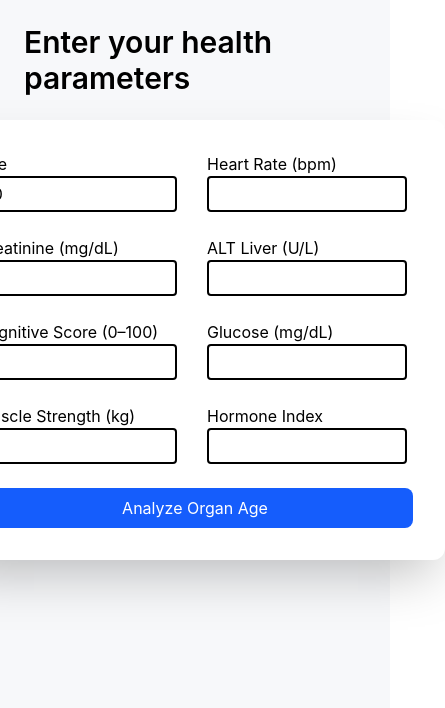
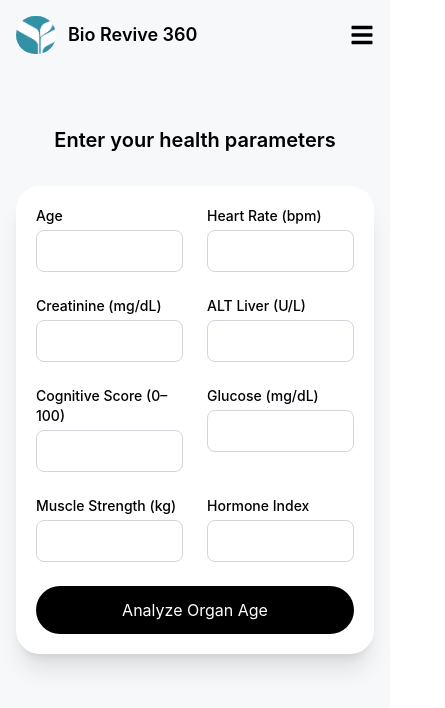
Before and after one commit to ankitsensei/bio-revive-360, a React (Vite) app: page /OrganBiologicalAge in a window 390 px wide. Shown: the top 708 px of the page, 445 px wide, since content can reach past the window. Built offline with nearby package versions, Linux system fonts and the light colour scheme.

Commit message:
responsive

```diff
--- a/src/pages/OrganBiologicalAge.tsx
+++ b/src/pages/OrganBiologicalAge.tsx
@@ -1,6 +1,7 @@
 import { useState } from "react";
 import { useForm } from "react-hook-form";
 import type { SubmitHandler } from "react-hook-form";
+import Navbar from "../components/Navbar";
 
 type Inputs = {
   age: number;
@@ -28,7 +29,11 @@ const OrganBiologicalAge = () => {
   const [organAges, setOrganAges] = useState<OrganAges | null>(null);
   const [chronologicalAge, setChronologicalAge] = useState<number>(0);
 
-  const { register, handleSubmit, formState: { errors } } = useForm<Inputs>({ mode: "onBlur" });
+  const {
+    register,
+    handleSubmit,
+    formState: { errors },
+  } = useForm<Inputs>({ mode: "onBlur" });
 
   const calculateOrganAges = (data: Inputs) => {
     setChronologicalAge(data.age);
@@ -43,21 +48,13 @@ const OrganBiologicalAge = () => {
       hormoneIndex: 1.0,
     };
 
-    const heartDev = Math.abs((data.heartRate - ideal.heartRate) / ideal.heartRate);
-    const kidneyDev = Math.abs((data.creatinine - ideal.creatinine) / ideal.creatinine);
-    const liverDev = Math.abs((data.altLiver - ideal.altLiver) / ideal.altLiver);
-    const brainDev = Math.abs((ideal.cognitiveScore - data.cognitiveScore) / ideal.cognitiveScore);
-    const metabolicDev = Math.abs((data.glucose - ideal.glucose) / ideal.glucose);
-    const muscleDev = Math.abs((ideal.muscleStrength - data.muscleStrength) / ideal.muscleStrength);
-    const hormoneDev = Math.abs((data.hormoneIndex - ideal.hormoneIndex) / ideal.hormoneIndex);
-
-    const heartAge = Math.round(data.age + heartDev * 25);
-    const kidneyAge = Math.round(data.age + kidneyDev * 20);
-    const liverAge = Math.round(data.age + liverDev * 15);
-    const brainAge = Math.round(data.age + brainDev * 25);
-    const metabolicAge = Math.round(data.age + metabolicDev * 20);
-    const muscleAge = Math.round(data.age + muscleDev * 18);
-    const hormoneAge = Math.round(data.age + hormoneDev * 18);
+    const heartAge = Math.round(data.age + Math.abs((data.heartRate - ideal.heartRate) / ideal.heartRate) * 25);
+    const kidneyAge = Math.round(data.age + Math.abs((data.creatinine - ideal.creatinine) / ideal.creatinine) * 20);
+    const liverAge = Math.round(data.age + Math.abs((data.altLiver - ideal.altLiver) / ideal.altLiver) * 15);
+    const brainAge = Math.round(data.age + Math.abs((ideal.cognitiveScore - data.cognitiveScore) / ideal.cognitiveScore) * 25);
+    const metabolicAge = Math.round(data.age + Math.abs((data.glucose - ideal.glucose) / ideal.glucose) * 20);
+    const muscleAge = Math.round(data.age + Math.abs((ideal.muscleStrength - data.muscleStrength) / ideal.muscleStrength) * 18);
+    const hormoneAge = Math.round(data.age + Math.abs((data.hormoneIndex - ideal.hormoneIndex) / ideal.hormoneIndex) * 18);
 
     const overall = Math.round(
       (heartAge + kidneyAge + liverAge + brainAge + metabolicAge + muscleAge + hormoneAge) / 7
@@ -79,205 +76,127 @@ const OrganBiologicalAge = () => {
 
   const getAgeBarColor = (overall: number, chrono: number) => {
     const diff = overall - chrono;
-    if (diff <= 0) return "#22c55e"; // green → excellent
-    if (diff <= 5) return "#eab308"; // yellow → good
-    if (diff <= 15) return "#f97316"; // orange → caution
-    return "#ef4444"; // red → alert
+    if (diff <= 0) return "#22c55e";
+    if (diff <= 5) return "#eab308";
+    if (diff <= 15) return "#f97316";
+    return "#ef4444";
   };
 
   const getHealthMessage = (overall: number, chrono: number) => {
     const diff = overall - chrono;
-    if (diff <= 0) return "✅ Excellent! Your biological markers are strong.";
-    if (diff <= 5) return "👍 Good! Some markers could be optimized.";
-    if (diff <= 15) return "⚠️ Caution! Some markers are above ideal levels.";
-    return "🚨 Alert! Your biological age is significantly higher than your chronological age.";
+    if (diff <= 0) return "Excellent! Your biological markers are strong.";
+    if (diff <= 5) return "Good! Some markers could be optimized.";
+    if (diff <= 15) return "Caution! Some markers are above ideal levels.";
+    return "Alert! Your biological age is significantly higher than your chronological age.";
   };
 
   return (
-    <div className="w-full min-h-screen flex flex-col items-center bg-[#F7F8FA] p-6">
-      <p className="text-3xl font-semibold mb-6">Enter your health parameters</p>
+    <div className="min-h-screen w-full bg-[#F7F8FA]">
+      <Navbar />
+      <div className="px-4 sm:px-6 md:px-10 lg:px-20 xl:px-32 py-8 flex flex-col items-center">
+        <h1 className="text-xl sm:text-2xl md:text-3xl font-semibold text-center mb-8 mt-6">
+          Enter your health parameters
+        </h1>
 
-      <div className="w-125 max-w-3xl bg-white p-8 shadow-2xl rounded-xl">
-        <form onSubmit={handleSubmit(onSubmit)} className="flex flex-col gap-6">
-          {/* Age & Heart Rate */}
-          <div className="flex gap-6">
-            <div className="flex flex-col w-full">
-              <label>Age</label>
+        <div className="w-full md:w-125 max-w-4xl bg-white rounded-3xl shadow-xl p-5 sm:p-8 md:p-10">
+          <form onSubmit={handleSubmit(onSubmit)} className="grid grid-cols-2 md:grid-cols-2 gap-6">
+
+            {/* Responsive Input Row Component */}
+            {[
+              ["age", "Age", 18, 120],
+              ["heartRate", "Heart Rate (bpm)", 30, 220],
+              ["creatinine", "Creatinine (mg/dL)", 0.1, 15],
+              ["altLiver", "ALT Liver (U/L)", 5, 1000],
+              ["cognitiveScore", "Cognitive Score (0–100)", 0, 100],
+              ["glucose", "Glucose (mg/dL)", 20, 600],
+              ["muscleStrength", "Muscle Strength (kg)", 1, 500],
+              ["hormoneIndex", "Hormone Index", 0, 1000],
+            ].map(([name, label, min, max]) => (
+              <div key={name} className="flex flex-col">
+                <label className="text-sm font-medium mb-1">{label}</label>
                 <input
                   type="number"
-                defaultValue={20}
-                className="inputField"
-                {...register("age", {
+                  step="any"
+                  className="w-full border border-gray-300 rounded-lg px-3 py-2 focus:outline-none focus:ring-2 focus:ring-black"
+                  {...register(name as keyof Inputs, {
                     valueAsNumber: true,
-                  required: "Age is required.",
-                  min: { value: 18, message: "Age must be at least 18 years." },
-                  max: { value: 120, message: "Age cannot exceed 120 years." },
+                    required: `${label} is required.`,
+                    min: { value: Number(min), message: `Minimum ${min}.` },
+                    max: { value: Number(max), message: `Maximum ${max}.` },
                   })}
                 />
-              {errors.age && <p className="text-sm text-red-500">{errors.age.message}</p>}
+                {errors[name as keyof Inputs] && (
+                  <p className="text-sm text-red-500 mt-1">
+                    {errors[name as keyof Inputs]?.message as string}
+                  </p>
+                )}
               </div>
+            ))}
 
-            <div className="flex flex-col w-full">
-              <label>Heart Rate (bpm)</label>
-              <input
-                type="number"
-                className="inputField"
-                {...register("heartRate", {
-                  valueAsNumber: true,
-                  required: "Heart rate is required.",
-                  min: { value: 30, message: "Minimum 30 bpm." },
-                  max: { value: 220, message: "Maximum 220 bpm." },
-                })}
-              />
-              {errors.heartRate && <p className="text-sm text-red-500">{errors.heartRate.message}</p>}
-            </div>
-          </div>
-
-          {/* Creatinine & ALT */}
-          <div className="flex gap-6">
-            <div className="flex flex-col w-full">
-              <label>Creatinine (mg/dL)</label>
-              <input
-                type="number"
-                step="0.01"
-                className="inputField"
-                {...register("creatinine", {
-                  valueAsNumber: true,
-                  required: "Creatinine level is required.",
-                  min: { value: 0.1, message: "Minimum 0.1 mg/dL." },
-                  max: { value: 15, message: "Maximum 15 mg/dL." },
-                })}
-              />
-              {errors.creatinine && <p className="text-sm text-red-500">{errors.creatinine.message}</p>}
-            </div>
-
-            <div className="flex flex-col w-full">
-              <label>ALT Liver (U/L)</label>
-              <input
-                type="number"
-                className="inputField"
-                {...register("altLiver", {
-                  valueAsNumber: true,
-                  required: "ALT level is required.",
-                  min: { value: 5, message: "Minimum 5 U/L." },
-                  max: { value: 1000, message: "Maximum 1000 U/L." },
-                })}
-              />
-              {errors.altLiver && <p className="text-sm text-red-500">{errors.altLiver.message}</p>}
-            </div>
-          </div>
-
-          {/* Cognitive & Glucose */}
-          <div className="flex gap-6">
-            <div className="flex flex-col w-full">
-              <label>Cognitive Score (0–100)</label>
-              <input
-                type="number"
-                className="inputField"
-                {...register("cognitiveScore", {
-                  valueAsNumber: true,
-                  required: "Cognitive score is required.",
-                  min: { value: 0, message: "Cannot be negative." },
-                  max: { value: 100, message: "Cannot exceed 100." },
-                })}
-              />
-              {errors.cognitiveScore && <p className="text-sm text-red-500">{errors.cognitiveScore.message}</p>}
-            </div>
-
-            <div className="flex flex-col w-full">
-              <label>Glucose (mg/dL)</label>
-              <input
-                type="number"
-                className="inputField"
-                {...register("glucose", {
-                  valueAsNumber: true,
-                  required: "Glucose level is required.",
-                  min: { value: 20, message: "Minimum 20 mg/dL." },
-                  max: { value: 600, message: "Maximum 600 mg/dL." },
-                })}
-              />
-              {errors.glucose && <p className="text-sm text-red-500">{errors.glucose.message}</p>}
-            </div>
-          </div>
-
-          {/* Muscle & Hormone */}
-          <div className="flex gap-6">
-            <div className="flex flex-col w-full">
-              <label>Muscle Strength (kg)</label>
-              <input
-                type="number"
-                className="inputField"
-                {...register("muscleStrength", {
-                  valueAsNumber: true,
-                  required: "Muscle strength is required.",
-                  min: { value: 1, message: "Minimum 1 kg." },
-                  max: { value: 500, message: "Maximum 500 kg." },
-                })}
-              />
-              {errors.muscleStrength && <p className="text-sm text-red-500">{errors.muscleStrength.message}</p>}
-            </div>
-
-            <div className="flex flex-col w-full">
-              <label>Hormone Index</label>
-              <input
-                type="number"
-                step="0.01"
-                className="inputField"
-                {...register("hormoneIndex", {
-                  valueAsNumber: true,
-                  required: "Hormone index is required.",
-                  min: { value: 0, message: "Cannot be negative." },
-                  max: { value: 1000, message: "Value too high." },
-                })}
-              />
-              {errors.hormoneIndex && <p className="text-sm text-red-500">{errors.hormoneIndex.message}</p>}
-            </div>
-          </div>
-
-          <button type="submit" className="bg-blue-600 text-white py-2 rounded-lg hover:bg-blue-700 transition">
+            <button
+              type="submit"
+              className="col-span-2 w-full bg-black text-white py-3 rounded-full hover:bg-gray-800 transition"
+            >
               Analyze Organ Age
             </button>
           </form>
 
-        {/* RESULT SECTION */}
+          {/* RESULTS */}
           {organAges && (
-          <div className="mt-12 space-y-10">
+            <div className="mt-12 space-y-8">
 
-            {/* Overall Age Bar */}
-            <div className="bg-gray-50 rounded-xl p-6 shadow-sm">
-              <h2 className="text-xl font-semibold text-gray-700 mb-4">Overall Biological Age</h2>
+              {/* Overall Card */}
+              <div className="bg-gray-50 rounded-2xl p-5 sm:p-6 shadow-sm">
+                <h2 className="text-lg sm:text-xl font-semibold mb-4">
+                  Overall Biological Age
+                </h2>
 
-              <div className="flex items-center justify-between mb-2">
-                <span className="text-gray-500">Biological Age</span>
+                <div className="flex justify-between items-center mb-2 text-sm sm:text-base">
+                  <span>Biological Age</span>
                   <span
-                  className="font-bold text-2xl"
-                  style={{ color: getAgeBarColor(organAges.overall, chronologicalAge) }}
+                    className="font-bold text-xl sm:text-2xl"
+                    style={{
+                      color: getAgeBarColor(
+                        organAges.overall,
+                        chronologicalAge
+                      ),
+                    }}
                   >
                     {organAges.overall} years
                   </span>
                 </div>
 
-              {/* Age Bar */}
-              <div className="w-full bg-gray-200 h-4 rounded-full mb-2">
+                <div className="w-full bg-gray-200 h-3 sm:h-4 rounded-full">
                   <div
-                  className="h-4 rounded-full transition-all"
+                    className="h-full rounded-full transition-all duration-500"
                     style={{
-                    width: `${Math.min((organAges.overall / 100) * 100, 100)}%`,
-                    backgroundColor: getAgeBarColor(organAges.overall, chronologicalAge),
+                      width: `${Math.min(
+                        (organAges.overall / 100) * 100,
+                        100
+                      )}%`,
+                      backgroundColor: getAgeBarColor(
+                        organAges.overall,
+                        chronologicalAge
+                      ),
                     }}
                   />
                 </div>
 
-              {/* Dynamic Message */}
-              <div className="text-center text-gray-700 text-sm mt-2">
-                {getHealthMessage(organAges.overall, chronologicalAge)}
-              </div>
+                <p className="text-center text-sm mt-3">
+                  {getHealthMessage(
+                    organAges.overall,
+                    chronologicalAge
+                  )}
+                </p>
               </div>
 
-            {/* Organ Breakdown */}
+              {/* Breakdown Grid */}
               <div>
-              <h3 className="text-lg font-semibold text-gray-700 mb-4">Organ Breakdown</h3>
-              <div className="grid grid-cols-2 gap-4 text-gray-700">
+                <h3 className="text-base sm:text-lg font-semibold mb-4">
+                  Organ Breakdown
+                </h3>
+
+                <div className="grid grid-cols-1 sm:grid-cols-2 lg:grid-cols-3 gap-4 text-sm sm:text-base">
                   <div>❤️ Heart: {organAges.heart}</div>
                   <div>🧠 Brain: {organAges.brain}</div>
                   <div>🩺 Kidney: {organAges.kidney}</div>
@@ -292,6 +211,7 @@ const OrganBiologicalAge = () => {
           )}
         </div>
       </div>
+    </div>
   );
 };
 
--- a/src/pages/OrganBiologicalAge2.tsx
+++ b/src/pages/OrganBiologicalAge2.tsx
@@ -1,6 +1,7 @@
 import { useState } from "react";
 import { useForm } from "react-hook-form";
 import type { SubmitHandler } from "react-hook-form";
+import Navbar from "../components/Navbar";
 
 type Inputs = {
   age: number;
@@ -139,15 +140,16 @@ export default function OrganBiologicalAge2() {
   };
 
   return (
-    <div className="w-full min-h-screen flex flex-col items-center bg-gray-100 p-6">
+    <div className="w-full min-h-screen flex flex-col items-center bg-[#F7F8FA] lg:px-40 lg:pt-10 pb-20 pt-5 background">
+      <Navbar />
       <div>
 
 
-        <h1 className="text-3xl font-semibold mb-6">Lifestyle Biological Age Analyzer</h1>
+        <h1 className="text-3xl font-semibold mb-6 mt-20 text-center">Lifestyle Biological Age Analyzer</h1>
 
         <form
           onSubmit={handleSubmit(onSubmit)}
-          className="bg-white p-8 rounded-xl shadow-xl w-full max-w-3xl space-y-6"
+          className="bg-white p-10 rounded-4xl shadow-xl w-full max-w-3xl space-y-6"
         >
 
           {/* Age + Heart Rate */}
@@ -293,7 +295,7 @@ export default function OrganBiologicalAge2() {
 
           <button
             type="submit"
-            className="bg-blue-600 text-white py-3 rounded-lg w-full hover:bg-blue-700 transition"
+            className="bg-black text-white py-3 rounded-full w-full hover:bg-blue-700 transition"
           >
             Analyze
           </button>
```
Lines whose indentation alone changed are shown as unchanged.
